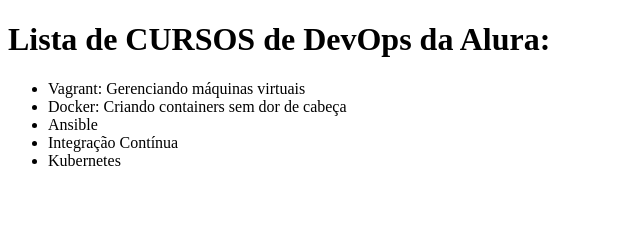
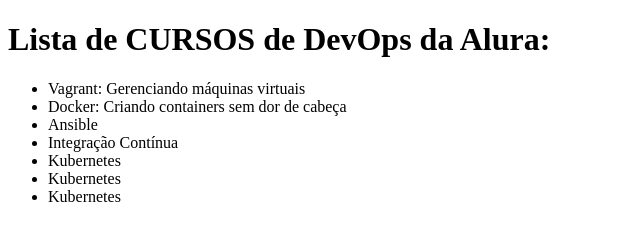
Before and after one commit to Mathbelch/TestGit, a plain HTML site: page index.html in a window 1280 px wide. Shown: the whole page, without its empty margins (0-640 px from the left). Drawn offline with Linux system fonts and the light colour scheme.

Commit message:
commit errado

```diff
--- a/index.html
+++ b/index.html
@@ -12,6 +12,8 @@
         <li>Ansible</li>
         <li>Integração Contínua</li>
         <li>Kubernetes</li>
+      <li>Kubernetes</li>
+      <li>Kubernetes</li>
     </ul>
 </body>
 </html>
```
